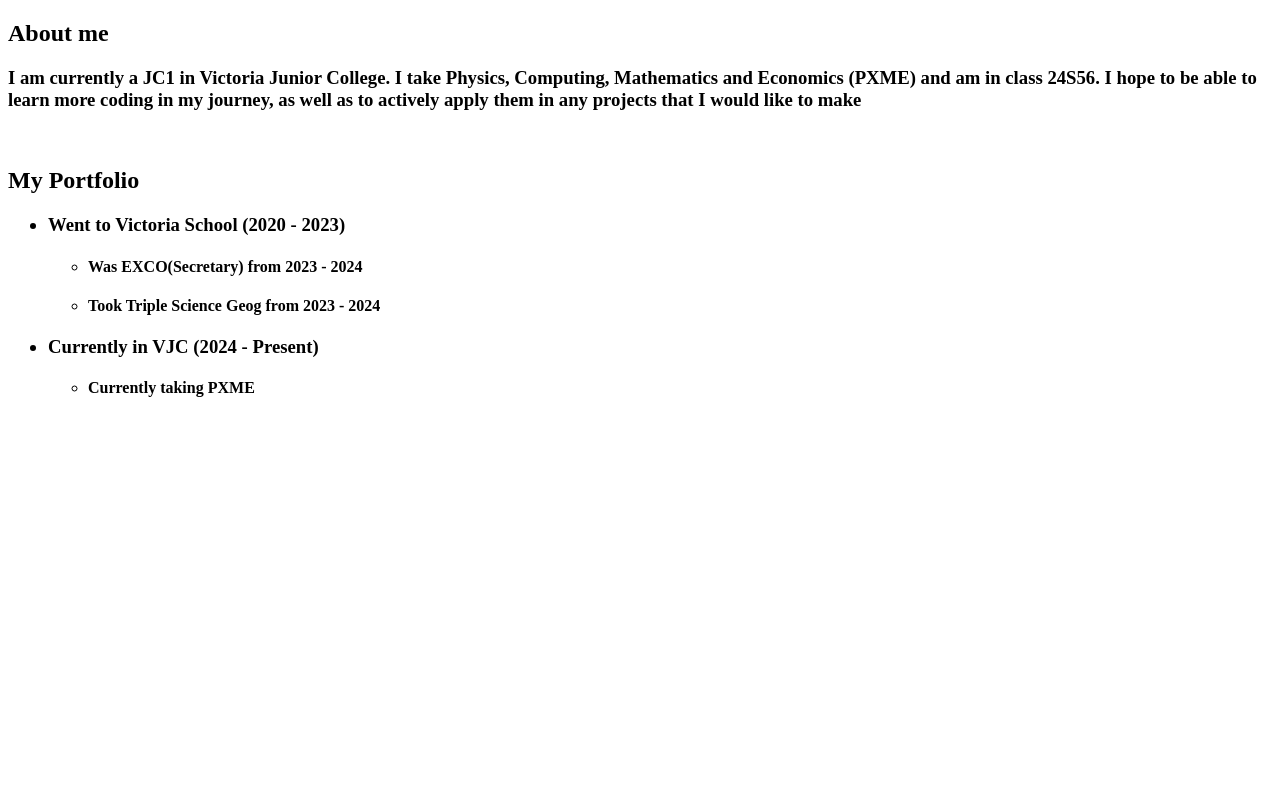
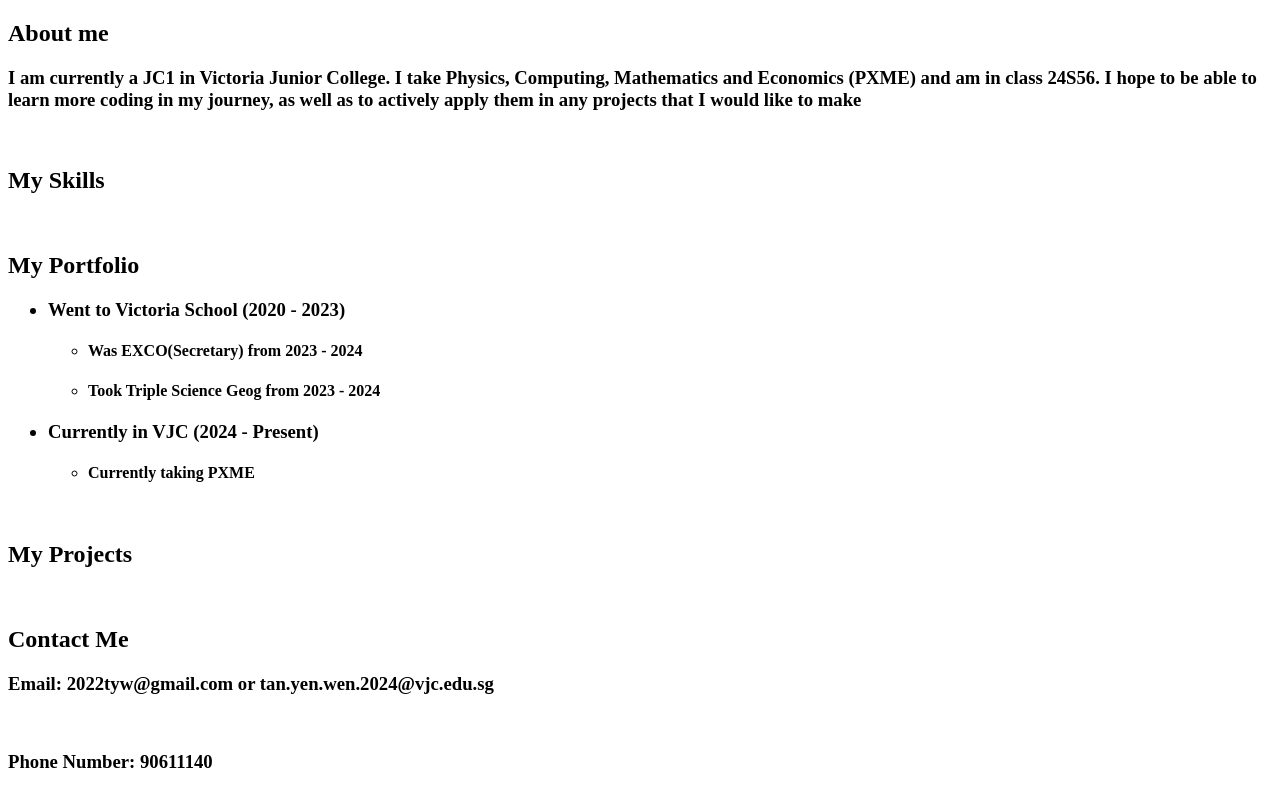
Before and after one commit to Help2007/webfolio, a plain HTML site: page index.html in a window 1280 px wide. Shown: the part 60-851 px from the top of the page. Before the commit the page ends 800 px from the top, so only its background shows below. Drawn offline with Linux system fonts and the light colour scheme.

Commit message:
Update index.html

```diff
--- a/index.html
+++ b/index.html
@@ -5,7 +5,10 @@
 	</head>
 	<body>
 		<h2><b> About me </b></h2>
-		<h3> I am currently a JC1 in Victoria Junior College. I take Physics, Computing, Mathematics and Economics (PXME) and am in class 24S56. I hope to be able to learn more coding in my journey, as well as to actively apply them in any projects that I would like to make </h3>
+		<h3> I am currently a JC1 in Victoria Junior College. I take Physics, Computing, Mathematics and Economics (PXME) and am in class 24S56.
+		I hope to be able to learn more coding in my journey, as well as to actively apply them in any projects that I would like to make </h3>
+		<br>
+		<h2><b> My Skills </b></h2>
 		<br>
 		<h2><b> My Portfolio </b></h2>
 		<ul>
@@ -19,6 +22,12 @@
 				<h4><li> Currently taking PXME </li></h4>
 			</ul>
 		</ul>
-
+		<br>
+		<h2><b> My Projects </b></h2>
+		<br>
+		<h2><b> Contact Me </b></h2>
+		<h3>Email: 2022tyw@gmail.com or tan.yen.wen.2024@vjc.edu.sg </h3>
+		<br>
+		<h3>Phone Number: 90611140 </h3>
 	</body>
 <html>
```
